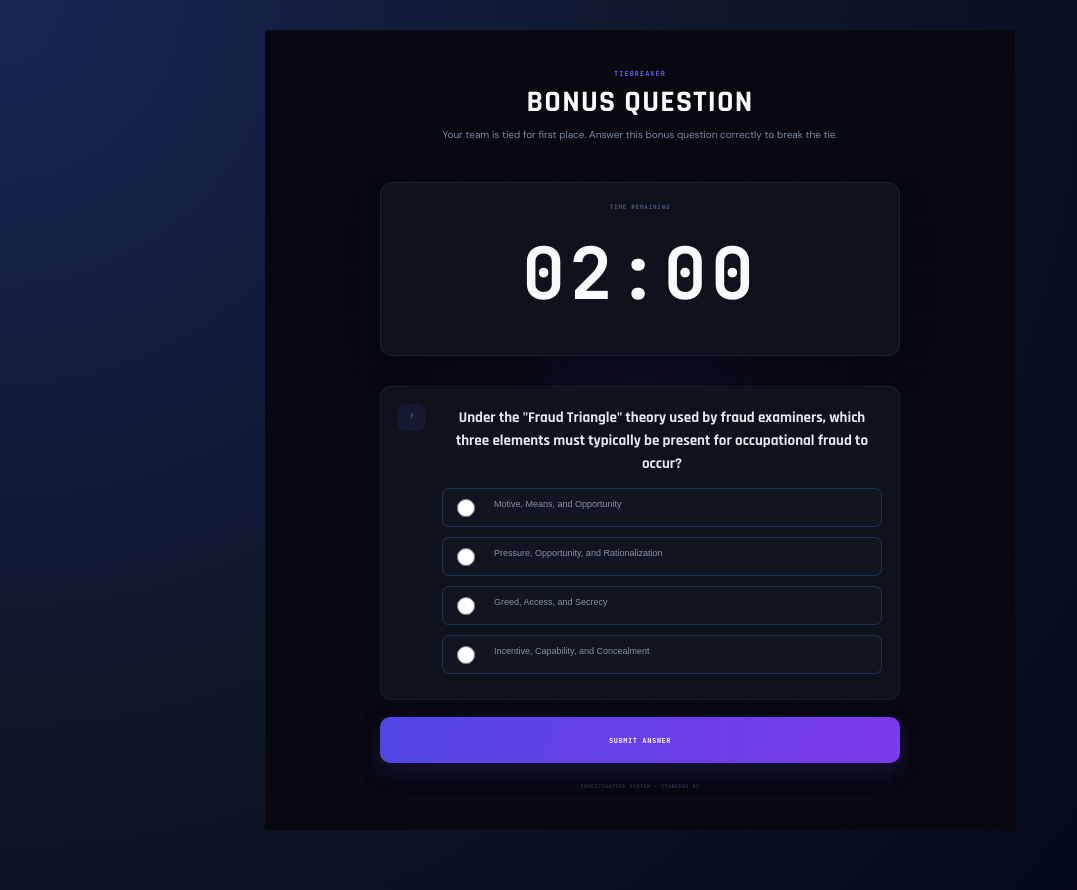
After one commit to lanie991/fraud-investigation-game, a Python web app: template templates/bonus.html in a window 1280 px wide. The commit adds this page. Shown: the whole page, without its empty margins (0-1077 px from the left). Run offline with Jinja, Linux system fonts and the light colour scheme; the template is opened without the code that fills it: most values are stand-ins (such as "Sample title", 1, 10 or a date in 2020).

Commit message:
Add a tiebreaker bonus question for teams tied for first place
When a team clicks "View Final Results" after finishing Round 5,
/player/final/<team_name> now checks whether it's tied for first
place with any other finished team. If so (and it hasn't already
answered), it's sent to a bonus question instead of straight to the
leaderboard. This check runs fresh every time rather than once when
a team first finishes, so it reflects every team's current state --
including a team that finishes later and catches up to a tie.

The bonus question is a hard, genuinely fraud-relevant one (the
"Fraud Triangle" -- Pressure, Opportunity, Rationalization -- with
the classic but wrong "Motive, Means, Opportunity" criminology triad
as a deliberately tempting distractor). Teams get a server-driven
2-minute timer; running out counts as an incorrect answer, same
pattern as the round timers. Answering shows a correct/incorrect
result screen with a "View Results" button through to the final
leaderboard. Answering (or timing out) is remembered, so revisiting
the tiebreaker never asks the same team twice.

Verified two teams tied at 1000 both get routed to the bonus
question while a solo leader and a non-tied team skip straight to
results, that correct/incorrect answers render the right result
screen, that timing out marks the answer incorrect automatically,
and that a full 5-round run still scores exactly 1000/1000.
Co-Authored-By: Claude Sonnet 5 <noreply@anthropic.com>
Claude-Session: https://claude.ai/code/session_016NtkkX5ARc5BD1NZEymFBq

```diff
--- /dev/null
+++ b/templates/bonus.html
@@ -0,0 +1,190 @@
+{% extends "base.html" %}
+
+{% block title %}
+Bonus Question — Tiebreaker
+{% endblock %}
+
+{% block content %}
+
+<div class="waiting-page" data-team-name="{{ team_name }}">
+    <div class="waiting-content">
+
+        {% if not answered %}
+
+        <div class="waiting-label">TIEBREAKER</div>
+        <h1>BONUS QUESTION</h1>
+        <p class="waiting-description">
+            Your team is tied for first place. Answer this bonus
+            question correctly to break the tie.
+        </p>
+
+        <div class="waiting-card" style="margin-bottom: 20px;">
+            <div class="waiting-card-label">TIME REMAINING</div>
+            <div id="countdown-clock"
+                 style="font-size:72px;font-weight:800;line-height:1;text-align:center;margin:25px 0;letter-spacing:4px;font-family:'JetBrains Mono',monospace;color:#f8fafc;">
+                02:00
+            </div>
+        </div>
+
+        <section class="round1-investigation">
+
+            <form action="/player/bonus/{{ team_name }}" method="POST" class="round1-form">
+
+                <div class="round1-question">
+
+                    <div class="question-number">?</div>
+
+                    <div class="question-content">
+
+                        <h3>
+                            Under the "Fraud Triangle" theory used by fraud
+                            examiners, which three elements must typically be
+                            present for occupational fraud to occur?
+                        </h3>
+
+                        <label>
+                            <input
+                                type="radio"
+                                name="answer"
+                                value="motive_means_opportunity"
+                                required
+                            >
+                            <span>Motive, Means, and Opportunity</span>
+                        </label>
+
+                        <label>
+                            <input
+                                type="radio"
+                                name="answer"
+                                value="pressure_opportunity_rationalization"
+                            >
+                            <span>Pressure, Opportunity, and Rationalization</span>
+                        </label>
+
+                        <label>
+                            <input
+                                type="radio"
+                                name="answer"
+                                value="greed_access_secrecy"
+                            >
+                            <span>Greed, Access, and Secrecy</span>
+                        </label>
+
+                        <label>
+                            <input
+                                type="radio"
+                                name="answer"
+                                value="incentive_capability_concealment"
+                            >
+                            <span>Incentive, Capability, and Concealment</span>
+                        </label>
+
+                    </div>
+
+                </div>
+
+                <button type="submit" class="round1-submit">
+                    SUBMIT ANSWER
+                </button>
+
+            </form>
+
+        </section>
+
+        {% else %}
+
+        <div class="waiting-label">TIEBREAKER RESULT</div>
+
+        {% if correct %}
+        <h1>CORRECT!</h1>
+        {% else %}
+        <h1>INCORRECT</h1>
+        {% endif %}
+
+        <div class="round-result-card">
+            <div class="score-card-label">TIEBREAKER ANSWER</div>
+            <div class="round-result-score">
+                {% if correct %}✓{% else %}✗{% endif %}
+            </div>
+            {% if correct %}
+            <p class="round-result-message">
+                Your team answered the tiebreaker correctly.
+            </p>
+            {% else %}
+            <p class="round-result-message">
+                Your team's answer was incorrect. The correct answer
+                was Pressure, Opportunity, and Rationalization.
+            </p>
+            {% endif %}
+        </div>
+
+        <div class="final-results-section">
+            <a href="/host/final_results" class="final-results-button">
+                🏆 VIEW RESULTS
+            </a>
+        </div>
+
+        {% endif %}
+
+        <div class="waiting-footer">
+            INVESTIGATION SYSTEM • STANDING BY
+        </div>
+
+    </div>
+</div>
+
+<script>
+document.addEventListener("DOMContentLoaded", function () {
+
+    const alreadyAnswered = {{ "true" if answered else "false" }};
+    if (alreadyAnswered) {
+        return;
+    }
+
+    const clock = document.getElementById("countdown-clock");
+    const teamName = "{{ team_name }}";
+    const statusUrl = "/player/bonus-time/" + encodeURIComponent(teamName);
+    let redirecting = false;
+
+    function formatTime(totalSeconds) {
+        totalSeconds = Math.max(0, Number(totalSeconds) || 0);
+        const minutes = Math.floor(totalSeconds / 60);
+        const seconds = totalSeconds % 60;
+
+        return String(minutes).padStart(2, "0") + ":" +
+               String(seconds).padStart(2, "0");
+    }
+
+    function poll() {
+        if (redirecting) return;
+
+        fetch(statusUrl, { cache: "no-store" })
+            .then(function (response) {
+                if (!response.ok) {
+                    throw new Error("Bonus time request failed");
+                }
+                return response.json();
+            })
+            .then(function (data) {
+                const remaining = Number(data.remaining_seconds) || 0;
+                if (clock) {
+                    clock.textContent = formatTime(remaining);
+                }
+
+                if (remaining <= 0 || data.closed) {
+                    redirecting = true;
+                    window.location.reload();
+                }
+            })
+            .catch(function () {
+                // Keep showing the last known time if a single poll fails.
+            });
+    }
+
+    poll();
+    setInterval(poll, 1000);
+
+});
+</script>
+
+{% endblock %}
--- a/templates/waiting.html
+++ b/templates/waiting.html
@@ -297,7 +297,7 @@ Waiting Room
 
         {% if from_round == 5 %}
         <div class="final-results-section">
-            <a href="/host/final_results" class="final-results-button">
+            <a href="/player/final/{{ team_name|urlencode }}" class="final-results-button">
                 🏆 VIEW FINAL RESULTS
             </a>
         </div>
```
Also changed, not shown: app.py (+168 -0 lines).
